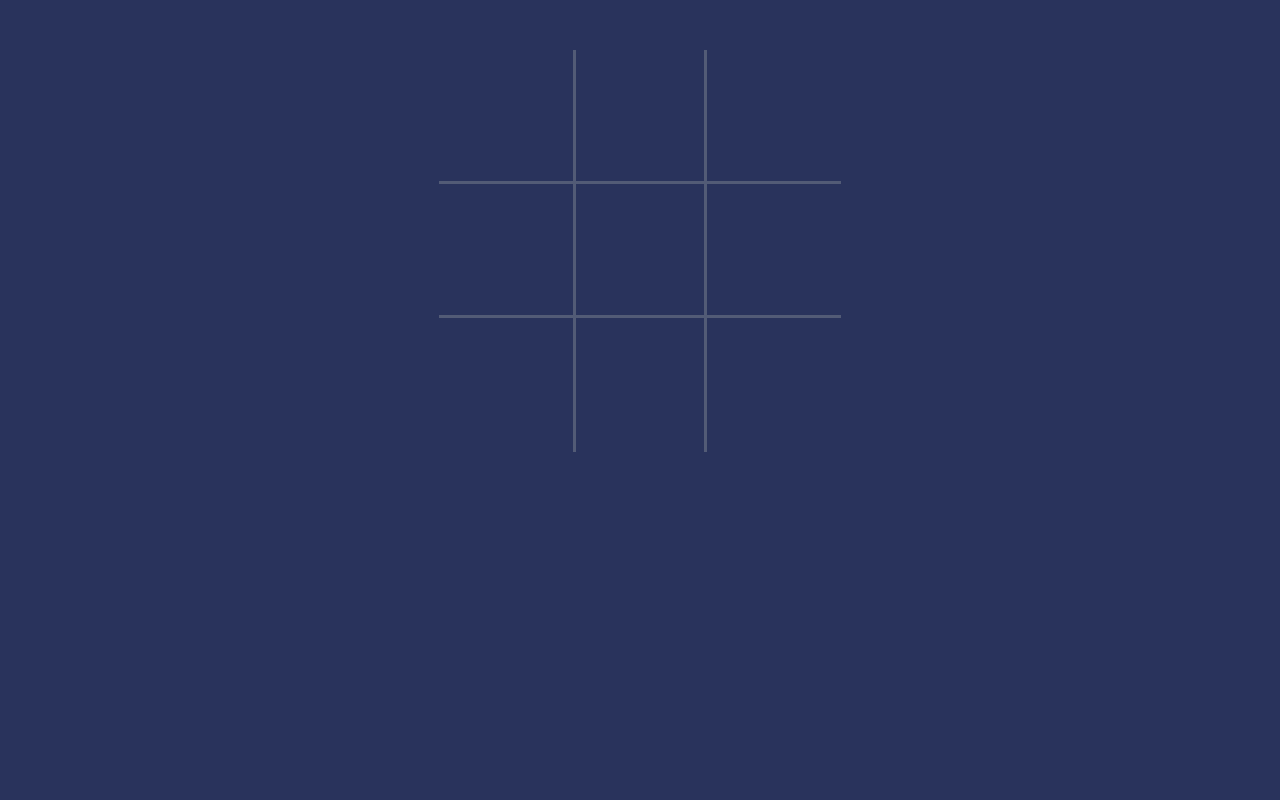
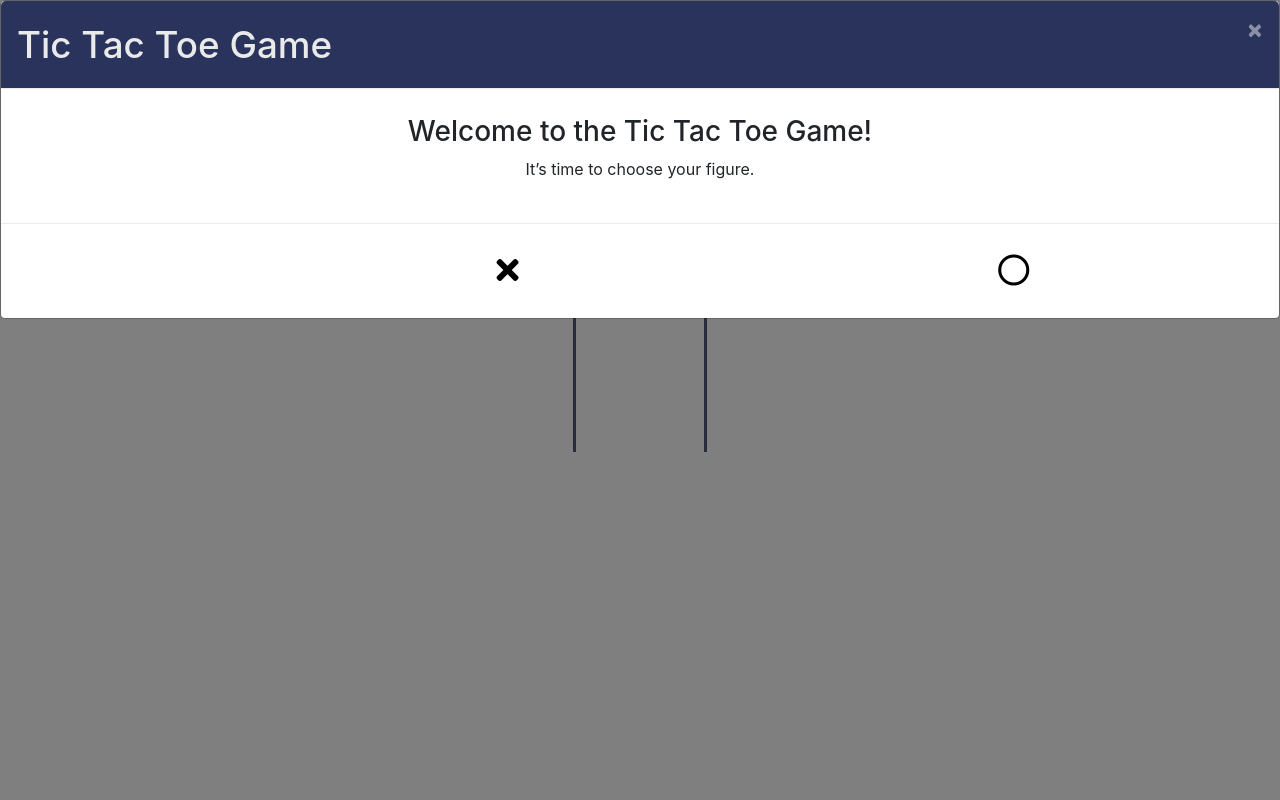
Before and after one commit to larryworm1127/PyBoardGame, a Flask app: page /board_games/tic_tac_toe in a window 1280 px wide. Before the commit the page is almost empty. Run offline with Flask 2, Linux system fonts and the light colour scheme; some libraries are stand-ins or nearby versions.

Commit message:
updated tic tac toe game html

```diff
--- a/board_games/static/style.css
+++ b/board_games/static/style.css
@@ -1,6 +1,7 @@
 @import url(https://fonts.googleapis.com/css?family=Source+Sans+Pro:400,600);
+
 body {
-  font-family: 'Source Sans Pro';
+    font-family: 'Source Sans Pro', serif;
     background: #29335C;
     background-size: cover;
 }
@@ -90,7 +91,3 @@ body {
   background-color: #E4572E;
   color: white;
 }
-
-.signature {
-  padding-top: 10px;
-}
--- a/board_games/templates/base.html
+++ b/board_games/templates/base.html
@@ -4,11 +4,22 @@
   <meta charset="UTF-8">
   <meta name="viewport" content="width=device-width, initial-scale=1">
   <title>{% block title %}{% endblock %}</title>
+
+  <!-- Custom stylesheet -->
+  <link rel="stylesheet" href="{{ url_for('static', filename='style.css') }}">
+
+  <!-- FontAwesome stylesheets -->
+  <link rel="stylesheet" href="https://use.fontawesome.com/releases/v5.1.0/css/all.css"
+        integrity="sha384-lKuwvrZot6UHsBSfcMvOkWwlCMgc0TaWr+30HWe3a4ltaBwTZhyTEggF5tJv8tbt" crossorigin="anonymous">
+  <link rel="stylesheet" href="https://use.fontawesome.com/releases/v5.1.0/css/fontawesome.css"
+        integrity="sha384-ozJwkrqb90Oa3ZNb+yKFW2lToAWYdTiF1vt8JiH5ptTGHTGcN7qdoR1F95e0kYyG" crossorigin="anonymous">
+
+  <!-- Bootstrap stylesheets and scripts -->
   <link rel="stylesheet" href="https://maxcdn.bootstrapcdn.com/bootstrap/4.1.0/css/bootstrap.min.css">
-    <link rel="stylesheet" href="{{ url_for('static', filename='style.css') }}">
   <script src="https://ajax.googleapis.com/ajax/libs/jquery/3.3.1/jquery.min.js"></script>
   <script src="https://cdnjs.cloudflare.com/ajax/libs/popper.js/1.14.0/umd/popper.min.js"></script>
   <script src="https://maxcdn.bootstrapcdn.com/bootstrap/4.1.0/js/bootstrap.min.js"></script>
+
 </head>
 <body>
 {% block content %}
--- a/board_games/templates/games/tic_tac_toe.html
+++ b/board_games/templates/games/tic_tac_toe.html
@@ -4,25 +4,29 @@
 
 {% block content %}
   <div class="container">
+    <div class="modal fade" id="startModal" tabindex="-1" role="dialog">
+      <div class="modal-dialogue">
+        <div class="modal-content">
 
-    <div class="modal fade" id="myModal" tabindex="-1" role="dialog">
-        <div class="modal-dialog">
-            <div class="modal-content">
+          <!-- Modal Header -->
           <div class="modal-header">
-                    <button type="button" class="close" data-dismiss="modal" aria-label="Close"><span
-                            aria-hidden="true">&times;</span></button>
             <h4 class="modal-title text-center">Tic Tac Toe Game</h4>
+            <button type="button" class="close" data-dismiss="modal">&times;</button>
           </div>
+
+          <!-- Modal Content -->
           <div class="modal-body">
             <h3>Welcome to the Tic Tac Toe Game!</h3>
             <p>It’s time to choose your figure.</p>
             <p id="test"></p>
           </div>
+
+          <!-- Modal Footer -->
           <div class="modal-footer">
             <button type="button" id="x" class="btn" data-dismiss="modal" onClick="setFig(this.id)"><span
-                            class="fa fa-times"></span></button>
+                    class="fas fa-times"></span></button>
             <button type="button" id="o" class="btn" data-dismiss="modal" onClick="setFig(this.id)"><span
-                            class="fa fa-circle-o"></span></button>
+                    class="far fa-circle"></span></button>
           </div>
         </div>
       </div>
@@ -39,6 +43,23 @@
       <div id="eight" onClick="icon(this.id)" class="game-field"></div>
       <div id="nineth" onClick="icon(this.id)" class="game-field"></div>
     </div>
+  </div>
 
-</div>
+  <script>
+      function start() {
+          $('#startModal').modal('show');
+      }
+
+      function setFig(id) {
+          if (id === 'x') {
+              game.user = '<span class="fa fa-times"></span>';
+              game.computer = '<span class="fa fa-circle-o"></span>';
+          } else if (id === 'o') {
+              game.user = '<span class="fa fa-circle-o"></span>';
+              game.computer = '<span class="fa fa-times"></span>';
+          }
+      }
+
+      setTimeout(start, 600);
+  </script>
 {% endblock %}
```
Also changed, not shown: README.md. Lines whose indentation alone changed are shown as unchanged.
